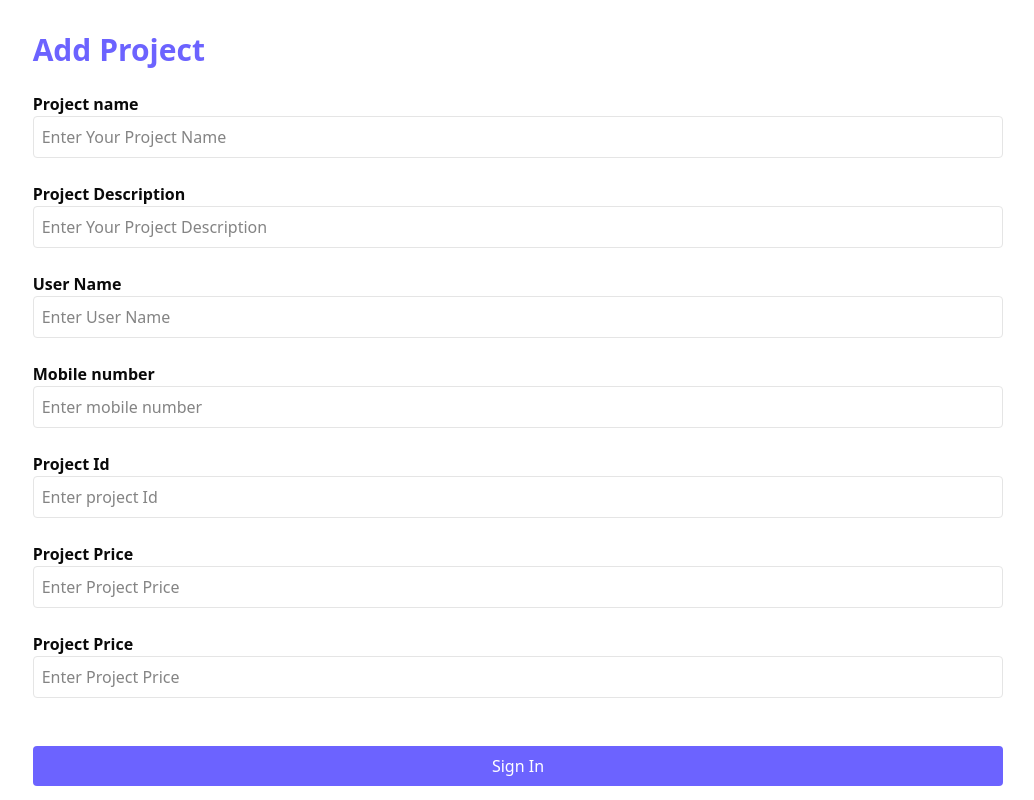
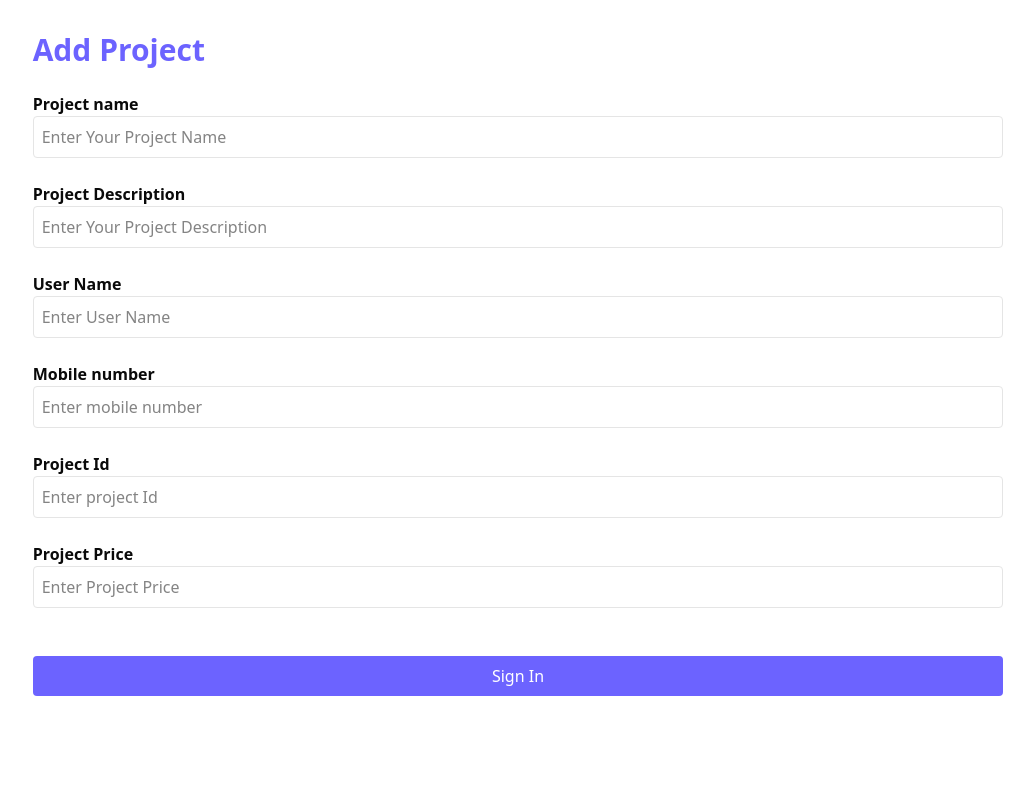
Before and after one commit to adnanakhlasofficial/taskPilot-client, a Next.js app: page /add-form in a window 1280 px wide. Shown: the whole page, without its empty margins (122-1156 px from the left). Built offline with nearby package versions, Linux system fonts and the light colour scheme.

Commit message:
add form desing is done

```diff
--- a/src/app/(auth)/add-form/page.tsx
+++ b/src/app/(auth)/add-form/page.tsx
@@ -130,23 +130,6 @@ function SignIn() {
               </span>
             )}
           </div>
-          {/* project Price*/}
-          <div className="mb-6">
-            <label className="font-semibold">Project Price</label>
-            <br />
-            <input
-              type="number"
-              placeholder="Enter Project Price"
-              {...register("projectPrice", { required: "Project Id is required" })}
-              className="border p-2 rounded hover:border-blue-500 focus:border-blue-500 outline-none w-full"
-            />
-            {errors.projectName && (
-              <span className="text-red-500 mt-2 text-sm flex items-center gap-1">
-                <VscError />
-                {errors.projectName.message}
-              </span>
-            )}
-          </div>
           {/* Submit Button */}
           <input
             type="submit"
```
